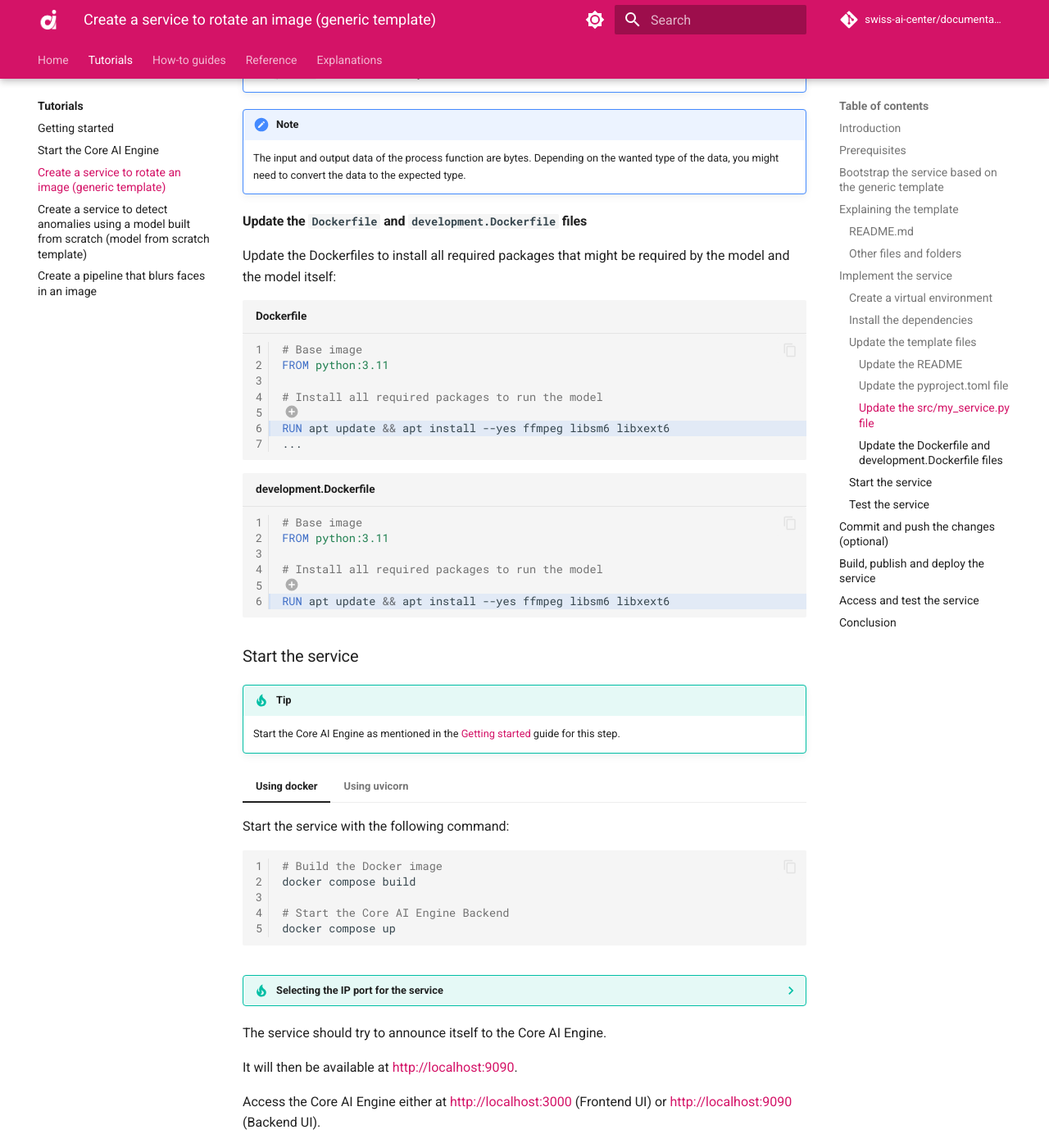
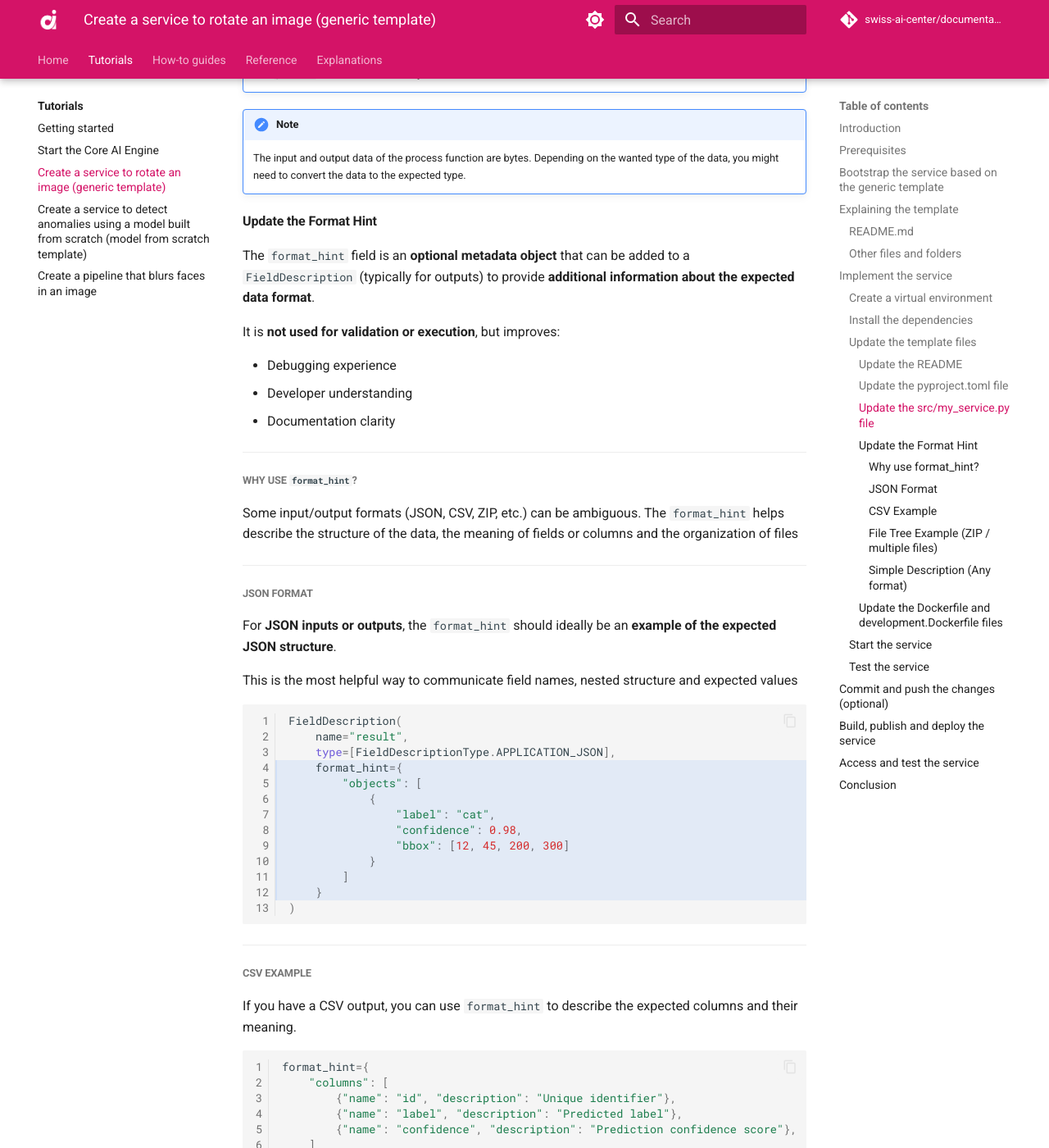
Before and after one commit to swiss-ai-center/documentation, an MkDocs documentation site: the page built from docs/tutorials/create-a-service-to-rotate-an-image.md, in a window 1280 px wide and 1400 px high, scrolled down 5624 px. Shown: the whole window at 82% size. Built offline with MkDocs 1.6.1 and Material for MkDocs 9.7.7, drawn with Linux system fonts in a browser that asks for light colours; comment, search, counter and statistics services are not loaded; some of the changed text lies outside the part shown.

Commit message:
adding format_hint examples to the documentation

````diff
--- a/docs/tutorials/create-a-service-to-detect-anomalies-using-a-model-built-from-scratch.md
+++ b/docs/tutorials/create-a-service-to-detect-anomalies-using-a-model-built-from-scratch.md
@@ -741,6 +741,108 @@ class MyService(Service):
     wanted type of the data, you might need to convert the data to the expected
     type.
 
+#### Update the Format Hint
+
+The `format_hint` field is an **optional metadata object** that can be added to
+a `FieldDescription` (typically for outputs) to provide
+**additional information about the expected data format**.
+
+It is **not used for validation or execution**, but improves:
+
+* Debugging experience
+* Developer understanding
+* Documentation clarity
+
+---
+
+##### Why use `format_hint`?
+
+Some input/output formats (JSON, CSV, ZIP, etc.) can be ambiguous.
+The `format_hint` helps describe the structure of the data, the meaning
+of fields or columns and the organization of files
+
+---
+
+##### JSON Format
+
+For **JSON inputs or outputs**, the `format_hint` should ideally be an
+**example of the expected JSON structure**.
+
+This is the most helpful way to communicate field names, nested structure and
+expected values
+
+```python hl_lines="4-12"
+FieldDescription(
+    name="result",
+    type=[FieldDescriptionType.APPLICATION_JSON],
+    format_hint={
+        "objects": [
+            {
+                "label": "cat",
+                "confidence": 0.98,
+                "bbox": [12, 45, 200, 300]
+            }
+        ]
+    }
+)
+```
+
+---
+
+##### CSV Example
+
+If you have a CSV output, you can use `format_hint` to describe the expected columns and their meaning.
+
+```python
+format_hint={
+    "columns": [
+        {"name": "id", "description": "Unique identifier"},
+        {"name": "label", "description": "Predicted label"},
+        {"name": "confidence", "description": "Prediction confidence score"},
+    ]
+}
+```
+
+!!! note
+    You need to respect this exact format in order for the UI to display it in the documentation as a table.
+
+---
+
+##### File Tree Example (ZIP / multiple files)
+
+If your output is a ZIP file or a directory with multiple files, you can use
+`format_hint` to describe the expected file structure.
+
+```python
+format_hint={
+    "tree": [
+        {"name": "image1.png", "kind": "file"},
+        {
+            "name": "cropped",
+            "kind": "directory",
+            "children": [
+                {"name": "crop1.png", "kind": "file"},
+                {"name": "crop2.png", "kind": "file"},
+            ],
+        },
+    ]
+}
+```
+
+!!! note
+    You need to respect this exact format in order for the UI to display it as a
+    file tree.
+
+---
+
+##### Simple Description (Any format)
+
+```python
+format_hint={
+    "description": "Text file containing one prediction per line"
+}
+```
+
 ##### Update the `Dockerfile` file
 
 Update the Dockerfile to install all required packages that might be required by
--- a/docs/tutorials/create-a-service-to-rotate-an-image.md
+++ b/docs/tutorials/create-a-service-to-rotate-an-image.md
@@ -388,6 +388,109 @@ class MyService(Service):
     wanted type of the data, you might need to convert the data to the expected
     type.
 
+#### Update the Format Hint
+
+The `format_hint` field is an **optional metadata object** that can be added to
+a `FieldDescription` (typically for outputs) to provide
+**additional information about the expected data format**.
+
+It is **not used for validation or execution**, but improves:
+
+* Debugging experience
+* Developer understanding
+* Documentation clarity
+
+---
+
+##### Why use `format_hint`?
+
+Some input/output formats (JSON, CSV, ZIP, etc.) can be ambiguous.
+The `format_hint` helps describe the structure of the data, the meaning
+of fields or columns and the organization of files
+
+---
+
+##### JSON Format
+
+For **JSON inputs or outputs**, the `format_hint` should ideally be an
+**example of the expected JSON structure**.
+
+This is the most helpful way to communicate field names, nested structure and
+expected values
+
+```python hl_lines="4-12"
+FieldDescription(
+    name="result",
+    type=[FieldDescriptionType.APPLICATION_JSON],
+    format_hint={
+        "objects": [
+            {
+                "label": "cat",
+                "confidence": 0.98,
+                "bbox": [12, 45, 200, 300]
+            }
+        ]
+    }
+)
+```
+
+---
+
+##### CSV Example
+
+If you have a CSV output, you can use `format_hint` to describe the expected columns and their meaning.
+
+```python
+format_hint={
+    "columns": [
+        {"name": "id", "description": "Unique identifier"},
+        {"name": "label", "description": "Predicted label"},
+        {"name": "confidence", "description": "Prediction confidence score"},
+    ]
+}
+```
+
+!!! note
+    You need to respect this exact format in order for the UI to display it in the documentation as a table.
+
+---
+
+##### File Tree Example (ZIP / multiple files)
+
+If your output is a ZIP file or a directory with multiple files, you can use
+`format_hint` to describe the expected file structure.
+
+```python
+format_hint={
+    "tree": [
+        {"name": "image1.png", "kind": "file"},
+        {
+            "name": "cropped",
+            "kind": "directory",
+            "children": [
+                {"name": "crop1.png", "kind": "file"},
+                {"name": "crop2.png", "kind": "file"},
+            ],
+        },
+    ]
+}
+```
+
+!!! note
+    You need to respect this exact format in order for the UI to display it as a
+    file tree.
+
+---
+
+##### Simple Description (Any format)
+
+```python
+format_hint={
+    "description": "Text file containing one prediction per line"
+}
+```
+
+
 #### Update the `Dockerfile` and `development.Dockerfile` files
 
 Update the Dockerfiles to install all required packages that might be required
````
